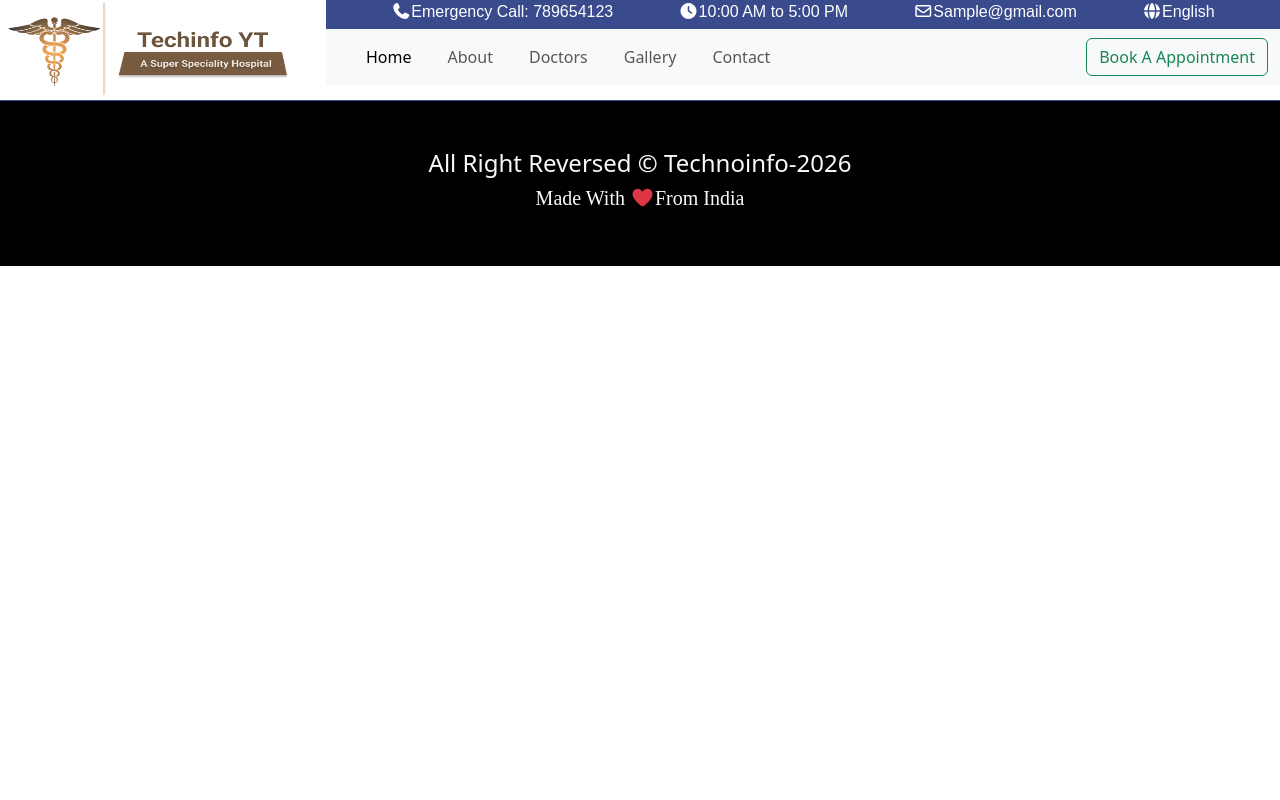
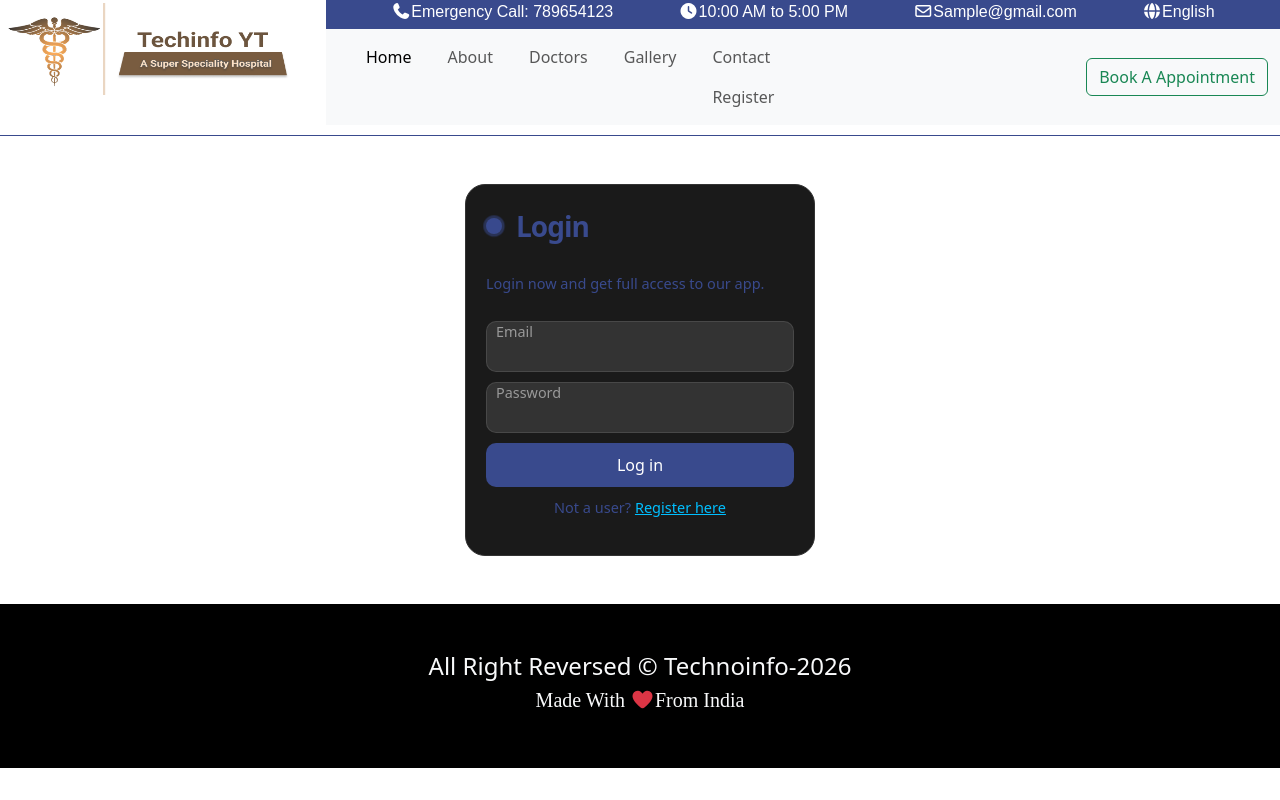
Before and after one commit to pawangrover100/Doctor-Appointment-System-App, a React (Vite) app: page /login in a window 1280 px wide. Built offline with nearby package versions, Linux system fonts and the light colour scheme.

Commit message:
Register or Login

```diff
--- a/package.json
+++ b/package.json
@@ -15,6 +15,7 @@
     "react": "^19.2.6",
     "react-bootstrap": "^2.10.10",
     "react-dom": "^19.2.6",
+    "react-hot-toast": "^2.6.1",
     "react-photo-album": "^3.1.0",
     "react-router": "^7.15.1",
     "swiper": "^12.2.0",
--- a/src/App.jsx
+++ b/src/App.jsx
@@ -5,17 +5,22 @@ import { Routes, Route } from "react-router";
 import Navbar from "./components/layout/Navbar/Navbar.jsx";
 import Footer from "./components/layout/Footer/Footer.jsx";
 import Gallery from "./pages/Gallery/Gallery.jsx";
-
+import Register from "./pages/Auth/Register.jsx";
+import  { Toaster } from 'react-hot-toast';
+import Login from "./pages/Auth/Login.jsx";
 
 const App = () => {
   return (
     <div>
      <Navbar/>
+     <Toaster />
       <Routes>
         <Route path="/" element={<Home />} />
         <Route path="/about" element={<About />} />
         <Route path="/contact" element={<Contact />} />
         <Route path="/gallery" element={<Gallery />} />
+        <Route path="/register" element={<Register />} />
+        <Route path="/login" element={<Login />} />
       </Routes>
       <Footer/>
     </div>
--- /dev/null
+++ b/src/Pages/Auth/Auth.css
@@ -0,0 +1,138 @@
+
+.form {
+  display: flex;
+  flex-direction: column;
+  gap: 10px;
+  max-width: 350px;
+  padding: 20px;
+  border-radius: 20px;
+  position: relative;
+  background-color: #1a1a1a;
+  color: #fff;
+  border: 1px solid #333;
+}
+
+.title {
+  font-size: 28px;
+  font-weight: 600;
+  letter-spacing: -1px;
+  position: relative;
+  display: flex;
+  align-items: center;
+  padding-left: 30px;
+  color: #394a8d;
+}
+
+.title::before {
+  width: 18px;
+  height: 18px;
+}
+
+.title::after {
+  width: 18px;
+  height: 18px;
+  animation: pulse 1s linear infinite;
+}
+
+.title::before,
+.title::after {
+  position: absolute;
+  content: "";
+  height: 16px;
+  width: 16px;
+  border-radius: 50%;
+  left: 0px;
+  background-color: #394a8d;
+}
+
+.message,
+.signin {
+  font-size: 14.5px;
+  color: #394a8d;
+}
+
+.signin {
+  text-align: center;
+}
+
+.signin a:hover {
+  text-decoration: underline royalblue;
+}
+
+.signin a {
+  color: #00bfff;
+}
+
+.flex {
+  display: flex;
+  width: 100%;
+  gap: 6px;
+}
+
+.form label {
+  position: relative;
+}
+
+.form label .input {
+  background-color: #333;
+  color: #fff;
+  width: 100%;
+  padding: 20px 05px 05px 10px;
+  outline: 0;
+  border: 1px solid rgba(105, 105, 105, 0.397);
+  border-radius: 10px;
+}
+
+.form label .input + span {
+  color: rgba(255, 255, 255, 0.5);
+  position: absolute;
+  left: 10px;
+  top: 0px;
+  font-size: 0.9em;
+  cursor: text;
+  transition: 0.3s ease;
+}
+
+.form label .input:placeholder-shown + span {
+  top: 12.5px;
+  font-size: 0.9em;
+}
+
+.form label .input:focus + span,
+.form label .input:valid + span {
+  color: #00bfff;
+  top: 0px;
+  font-size: 0.7em;
+  font-weight: 600;
+}
+
+.input {
+  font-size: medium;
+}
+
+.submit {
+  border: none;
+  outline: none;
+  padding: 10px;
+  border-radius: 10px;
+  color: #fff;
+  font-size: 16px;
+  transform: .3s ease;
+  background-color: #394a8d;
+}
+
+.submit:hover {
+  background-color: #0736ef;
+}
+
+@keyframes pulse {
+  from {
+    transform: scale(0.9);
+    opacity: 1;
+  }
+
+  to {
+    transform: scale(1.8);
+    opacity: 0;
+  }
+}
--- /dev/null
+++ b/src/Pages/Auth/Login.jsx
@@ -0,0 +1,67 @@
+import { useState } from "react";
+import("./Auth.css");
+import { NavLink, useNavigate } from "react-router";
+import toast from 'react-hot-toast';
+
+const Login = () => {
+
+  const [email, setEmail] = useState("");
+  const [password, setPassword] = useState("");
+
+  const navigate =useNavigate()
+
+const handleChange=(e)=>{
+   try {
+    e.preventDefault()
+    console.log(`Login ===>${name},${email},${password}`)
+    toast.success('Successfully login')
+    navigate("/")
+
+    setEmail("")
+    setPassword("")
+   } catch (error) {
+    console.log(`error ${error}`)
+    toast.error(error)
+  }
+}
+   return (
+    <>
+      <form className="form m-5 mx-auto">
+        <p className="title">Login </p>
+        <p className="message">Login now and get full access to our app. </p>
+
+        <label>
+          <input
+            className="input"
+            type="email"
+            placeholder
+            required
+            value={email}
+            onChange={(e) => setEmail(e.target.value)}
+          />
+          <span>Email</span>
+        </label>
+        <label>
+          <input
+            className="input"
+            type="password"
+            placeholder
+            required
+            value={password}
+            onChange={(e) => setPassword(e.target.value)}
+          />
+          <span>Password</span>
+        </label>
+
+        <button className="submit" disabled={ !email || !password} onClick={handleChange}>
+          Log in
+        </button>
+        <p className="signin">
+          Not a user? <NavLink to={"/register"}>Register here</NavLink>
+        </p>
+      </form>
+    </>
+  );
+}
+
+export default Login
--- /dev/null
+++ b/src/Pages/Auth/Register.jsx
@@ -0,0 +1,80 @@
+import { useState } from "react";
+import("./Auth.css");
+import { NavLink, useNavigate } from "react-router";
+import toast from 'react-hot-toast';
+const Register = () => {
+  const [name, setName] = useState("");
+  const [email, setEmail] = useState("");
+  const [password, setPassword] = useState("");
+
+  const navigate =useNavigate()
+
+const handleChange=(e)=>{
+   try {
+    e.preventDefault()
+    console.log(`register ===>${name},${email},${password}`)
+    toast.success('Successfully Register')
+    navigate("/login")
+    setName("")
+    setEmail("")
+    setPassword("")
+   } catch (error) {
+    console.log(`error ${error}`)
+    toast.error(error)
+  }
+}
+
+
+  return (
+    <>
+      <form className="form m-5 mx-auto">
+        <p className="title">Register </p>
+        <p className="message">Signup now and get full access to our app. </p>
+        <div className="flex">
+          <label>
+            <input
+              className="input"
+              type="text"
+              placeholder
+              required
+              value={name}
+              onChange={(e) => setName(e.target.value)}
+            />
+            <span>Firstname</span>
+          </label>
+        </div>
+        <label>
+          <input
+            className="input"
+            type="email"
+            placeholder
+            required
+            value={email}
+            onChange={(e) => setEmail(e.target.value)}
+          />
+          <span>Email</span>
+        </label>
+        <label>
+          <input
+            className="input"
+            type="password"
+            placeholder
+            required
+            value={password}
+            onChange={(e) => setPassword(e.target.value)}
+          />
+          <span>Password</span>
+        </label>
+
+        <button className="submit" disabled={!name || !email || !password} onClick={handleChange}>
+          Register here
+        </button>
+        <p className="signin">
+          Already have an acount ? <NavLink to={"/login"}>Login</NavLink>
+        </p>
+      </form>
+    </>
+  );
+};
+
+export default Register;
--- a/src/components/layout/Navbar/Navmanu.jsx
+++ b/src/components/layout/Navbar/Navmanu.jsx
@@ -36,6 +36,9 @@ const Navmanu = () => {
           <NavLink className="nav-link" to="/contact">
             Contact
           </NavLink>
+          <NavLink className="nav-link" to="/register">
+            Register
+          </NavLink>
         </li>
 
       </ul>
```
Also changed, not shown: 1 other file (tests, documents, lock files or other folders).
